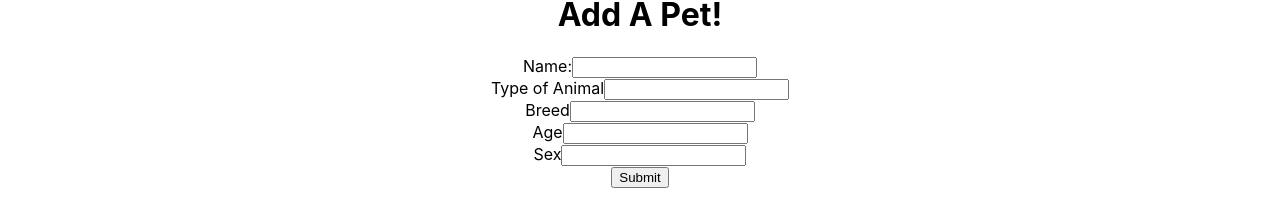
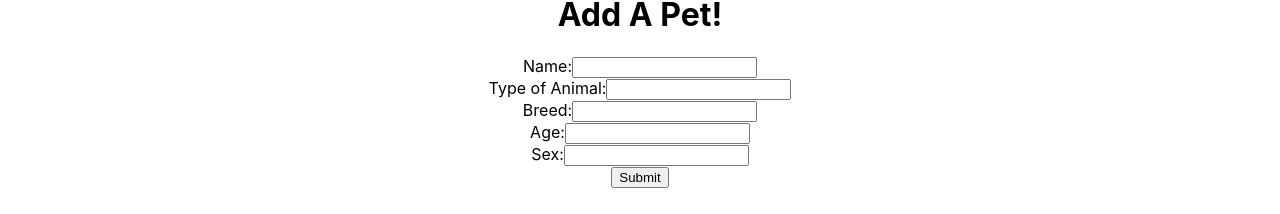
Before and after one commit to wds9601/vet-app-client, a React (Create React App) app: page /pets/new in a window 1280 px wide. Shown: the part 298-512 px from the top of the page. Built offline with nearby package versions, Linux system fonts and the light colour scheme.

Commit message:
Worked on form

```diff
--- a/package.json
+++ b/package.json
@@ -4,6 +4,7 @@
   "private": true,
   "dependencies": {
     "axios": "^0.19.0",
+    "cloudinary": "^1.19.0",
     "jwt-decode": "^2.2.0",
     "react": "^16.9.0",
     "react-dom": "^16.9.0",
--- a/src/content/pages/Form.js
+++ b/src/content/pages/Form.js
@@ -9,6 +9,7 @@ const Form = props => {
     let [sex, setSex] = useState('')
 
     const handleSubmit = e => {
+        let token = localStorage.getItem('userToken')
         e.preventDefault()
         console.log('Submitted the form', name)
         // Forming the data
@@ -20,11 +21,12 @@ const Form = props => {
             sex
         }
         //API Call
-        fetch(process.env.REACT_APP_SERVER_URL, {
+        fetch(process.env.REACT_APP_SERVER_URL + '/pets', {
             method: 'POST',
             body: JSON.stringify(data),
             headers: {
-                'Content-type': 'application/json'
+                'Content-type': 'application/json',
+                'Authorization': `Bearer ${token}`
             }
         })
         .then(response => response.json())
@@ -45,7 +47,7 @@ const Form = props => {
 
 
     return (
-        <div className="pet-from">
+        <div className="pet-form">
             <h1>Add A Pet!</h1>
             <form onSubmit={handleSubmit}>
                 <div>
@@ -53,22 +55,21 @@ const Form = props => {
                     <input name="name" value={name} onChange={e => setName(e.target.value)} />
                 </div>
                 <div>
-                    <label>Type of Animal</label>
+                    <label>Type of Animal:</label>
                     <input name="typeOfAnimal" value={typeOfAnimal} onChange={e => setTypeOfAnimal(e.target.value)} />
                 </div>
                 <div>
-                    <label>Breed</label>
+                    <label>Breed:</label>
                     <input name="breed" value={breed} onChange={e => setBreed(e.target.value)}/>
                 </div>
                 <div>
-                    <label>Age</label>
+                    <label>Age:</label>
                     <input name="age" value={age} onChange={e => setAge(e.target.value)} />
                 </div>
                 <div>
-                    <label>Sex</label>
+                    <label>Sex:</label>
                     <input name="sex" value={sex} onChange={e => setSex(e.target.value)} />
                 </div>
-
                 <input type="submit" />
             </form>
         </div>
--- a/src/content/pages/Profile.js
+++ b/src/content/pages/Profile.js
@@ -49,6 +49,9 @@ const Profile = props => {
         <strong> Email:</strong>
         {props.user.email}
       </p>
+      <h1>{props.user.pets[0].name}</h1>
+      <h2>{props.user.pets[0].breed}</h2>
+      <h3>{props.user.pets[0].age}</h3>
       <button onClick={callServer}>Call /profile route on server</button>
       <p>{serverMessage}</p>
     </div>
```
Also changed, not shown: 1 other file (tests, documents, lock files or other folders).
